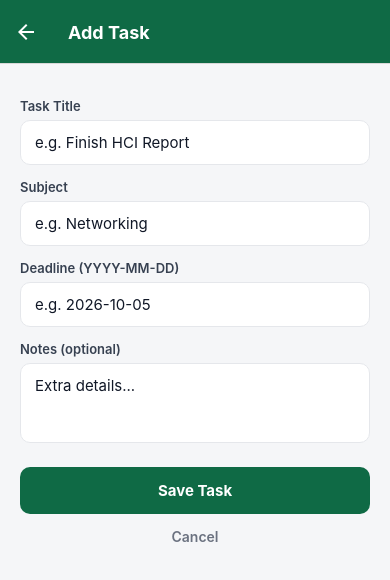
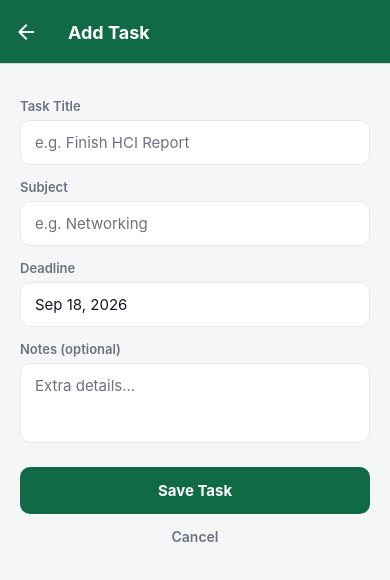
Before and after one commit to markaniban10/Student-Task-Planner, a React Native app: screen /AddTask in a window 390 px wide. Shown: the top 580 px of the page. Built offline with nearby package versions, Linux system fonts and the light colour scheme.

Commit message:
updated the AddTaskScreen

```diff
--- a/screens/AddTaskScreen.js
+++ b/screens/AddTaskScreen.js
@@ -1,10 +1,15 @@
 // screens/AddTaskScreen.js
 //
-// A form screen: three TextInputs (title, subject, deadline) and a Save
-// button. Demonstrates "controlled inputs" — the standard React pattern
-// where each TextInput's value is driven by state, and every keystroke
-// updates that state via onChangeText. This is what "simulated
-// interactivity" / "UI responds to user input" means in the rubric.
+// A form screen: text inputs for title/subject/notes, a native DATE PICKER
+// for the deadline, and a Save button. Demonstrates "controlled inputs" —
+// the standard React pattern where each field's value is driven by state.
+//
+// Why a date picker instead of a text field:
+// Previously the deadline was free-typed text, checked against a regex
+// (`/^\d{4}-\d{2}-\d{2}$/`) — easy to mistype (e.g. "2026-2-5"), and it
+// required the user to know our exact expected format. A native picker
+// removes that failure mode entirely: whatever the user selects is always
+// already a valid, real calendar date.
 
 import React, { useState } from 'react';
 import {
@@ -19,29 +24,54 @@ import {
   Alert,
 } from 'react-native';
 import { SafeAreaView } from 'react-native-safe-area-context';
+import DateTimePicker from '@react-native-community/datetimepicker';
 import { useTasks } from '../context/TaskContext';
+import { useTheme } from '../context/ThemeContext';
+import { formatDeadline, toDateInputString } from '../utils/dateHelpers';
 
 export default function AddTaskScreen({ navigation }) {
   const { dispatch } = useTasks();
+  const { colors } = useTheme();
+  const styles = getStyles(colors);
 
   // Each field gets its own piece of state. Simpler than one big object for
   // a small form like this, and it makes each <TextInput> trivial to wire up.
   const [title, setTitle] = useState('');
   const [subject, setSubject] = useState('');
-  const [deadline, setDeadline] = useState(''); // expects YYYY-MM-DD
   const [notes, setNotes] = useState('');
+
+  // --- Deadline state ---
+  // `deadlineDate` is a real JS Date object — what the picker natively works
+  // with. We only convert it to our "YYYY-MM-DD" storage string at the very
+  // end, in handleSave (via toDateInputString in dateHelpers.js). Defaulting
+  // to `new Date()` means the field is never empty/invalid — there's always
+  // a valid date sitting there even before the user touches it.
+  const [deadlineDate, setDeadlineDate] = useState(new Date());
+  // Controls whether the native picker UI is currently visible. We open it
+  // by pressing the field below, instead of it always being on-screen.
+  const [showPicker, setShowPicker] = useState(false);
+
+  // Fires when the user picks a date (or dismisses the picker, on Android).
+  const handleDateChange = (event, selectedDate) => {
+    // On Android, the picker is a popup dialog that closes itself — we hide
+    // our `showPicker` state to match. On iOS it's inline/spinner-style and
+    // stays open until the user taps away, so we leave `showPicker` as-is.
+    if (Platform.OS === 'android') {
+      setShowPicker(false);
+    }
+    // `selectedDate` is undefined if the user cancelled — don't overwrite
+    // the existing value in that case.
+    if (selectedDate) {
+      setDeadlineDate(selectedDate);
+    }
+  };
 
   const handleSave = () => {
     // --- Basic validation before writing to global state ---
-    if (title.trim() === '' || subject.trim() === '' || deadline.trim() === '') {
-      Alert.alert('Missing info', 'Please fill in title, subject, and deadline.');
-      return;
-    }
-    // A light regex check that the date roughly matches YYYY-MM-DD, so a
-    // typo doesn't silently break the sorting logic in dateHelpers.js.
-    const validDate = /^\d{4}-\d{2}-\d{2}$/.test(deadline.trim());
-    if (!validDate) {
-      Alert.alert('Invalid date', 'Please enter the deadline as YYYY-MM-DD.');
+    // Deadline no longer needs validating here — the picker guarantees a
+    // real date — so we only check the two free-text fields.
+    if (title.trim() === '' || subject.trim() === '') {
+      Alert.alert('Missing info', 'Please fill in title and subject.');
       return;
     }
 
@@ -49,7 +79,7 @@ export default function AddTaskScreen({ navigation }) {
       id: Date.now().toString(), // quick unique id for a prototype (timestamp)
       title: title.trim(),
       subject: subject.trim(),
-      deadline: deadline.trim(),
+      deadline: toDateInputString(deadlineDate), // Date -> "YYYY-MM-DD"
       notes: notes.trim(),
       completed: false,
     };
@@ -75,6 +105,7 @@ export default function AddTaskScreen({ navigation }) {
           <TextInput
             style={styles.input}
             placeholder="e.g. Finish HCI Report"
+            placeholderTextColor={colors.subtext}
             value={title}
             onChangeText={setTitle} // fires on every keystroke
           />
@@ -83,23 +114,41 @@ export default function AddTaskScreen({ navigation }) {
           <TextInput
             style={styles.input}
             placeholder="e.g. Networking"
+            placeholderTextColor={colors.subtext}
             value={subject}
             onChangeText={setSubject}
           />
 
-          <Text style={styles.label}>Deadline (YYYY-MM-DD)</Text>
-          <TextInput
+          <Text style={styles.label}>Deadline</Text>
+          {/* This TouchableOpacity LOOKS like the old text input (same
+              styling), but instead of a keyboard it opens the native date
+              picker when pressed. */}
+          <TouchableOpacity
             style={styles.input}
-            placeholder="e.g. 2026-10-05"
-            value={deadline}
-            onChangeText={setDeadline}
-            keyboardType="numbers-and-punctuation"
+            onPress={() => setShowPicker(true)}
+          >
+            <Text style={styles.dateText}>{formatDeadline(toDateInputString(deadlineDate))}</Text>
+          </TouchableOpacity>
+
+          {/* The picker only renders while `showPicker` is true. Rendering
+              it conditionally (rather than always rendering it hidden) is
+              the standard pattern for this component. */}
+          {showPicker && (
+            <DateTimePicker
+              value={deadlineDate}
+              mode="date"
+              // "default" gives each platform its native look: a calendar
+              // dialog on Android, an inline spinner/wheel on iOS.
+              display="default"
+              onChange={handleDateChange}
             />
+          )}
 
           <Text style={styles.label}>Notes (optional)</Text>
           <TextInput
             style={[styles.input, styles.notesInput]}
             placeholder="Extra details..."
+            placeholderTextColor={colors.subtext}
             value={notes}
             onChangeText={setNotes}
             multiline
@@ -121,10 +170,11 @@ export default function AddTaskScreen({ navigation }) {
   );
 }
 
-const styles = StyleSheet.create({
+function getStyles(colors) {
+  return StyleSheet.create({
     container: {
       flex: 1,
-    backgroundColor: '#F5F6F8',
+      backgroundColor: colors.background,
     },
     form: {
       padding: 20,
@@ -132,26 +182,30 @@ const styles = StyleSheet.create({
     label: {
       fontSize: 13,
       fontWeight: '600',
-    color: '#374151',
+      color: colors.subtext,
       marginTop: 14,
       marginBottom: 6,
     },
     input: {
-    backgroundColor: '#FFFFFF',
+      backgroundColor: colors.surface,
       borderRadius: 10,
       borderWidth: 1,
-    borderColor: '#E5E7EB',
+      borderColor: colors.border,
       paddingHorizontal: 14,
       paddingVertical: 12,
       fontSize: 15,
-    color: '#111827',
+      color: colors.text,
+    },
+    dateText: {
+      fontSize: 15,
+      color: colors.text,
     },
     notesInput: {
       minHeight: 80,
       textAlignVertical: 'top', // Android: start multiline text at the top
     },
     saveButton: {
-    backgroundColor: '#0F6A45',
+      backgroundColor: colors.primary,
       borderRadius: 10,
       paddingVertical: 14,
       alignItems: 'center',
@@ -167,8 +221,9 @@ const styles = StyleSheet.create({
       paddingVertical: 14,
     },
     cancelButtonText: {
-    color: '#6B7280',
+      color: colors.subtext,
       fontWeight: '600',
       fontSize: 14,
     },
   });
+}
```
Lines whose indentation alone changed are shown as unchanged.
